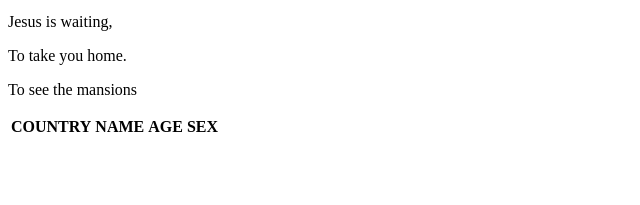
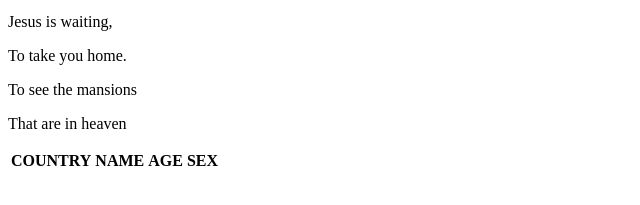
Before and after one commit to SOLOMOHN123/html, a plain HTML site: page index.html in a window 1280 px wide. Shown: the part 101-306 px from the top of the page, without its empty margins (0-640 px from the left). Drawn offline with Linux system fonts and the light colour scheme.

Commit message:
another p

```diff
--- a/index.html
+++ b/index.html
@@ -11,6 +11,7 @@
 <p>Jesus is waiting,</P>
 <p>To take you home.</p>
 <p>To see the mansions</p>
+<p>That are in heaven</p>
 <table style=width: 100%; border-collapse: collapse;>
  <tr>
   <th>COUNTRY</th>
```
